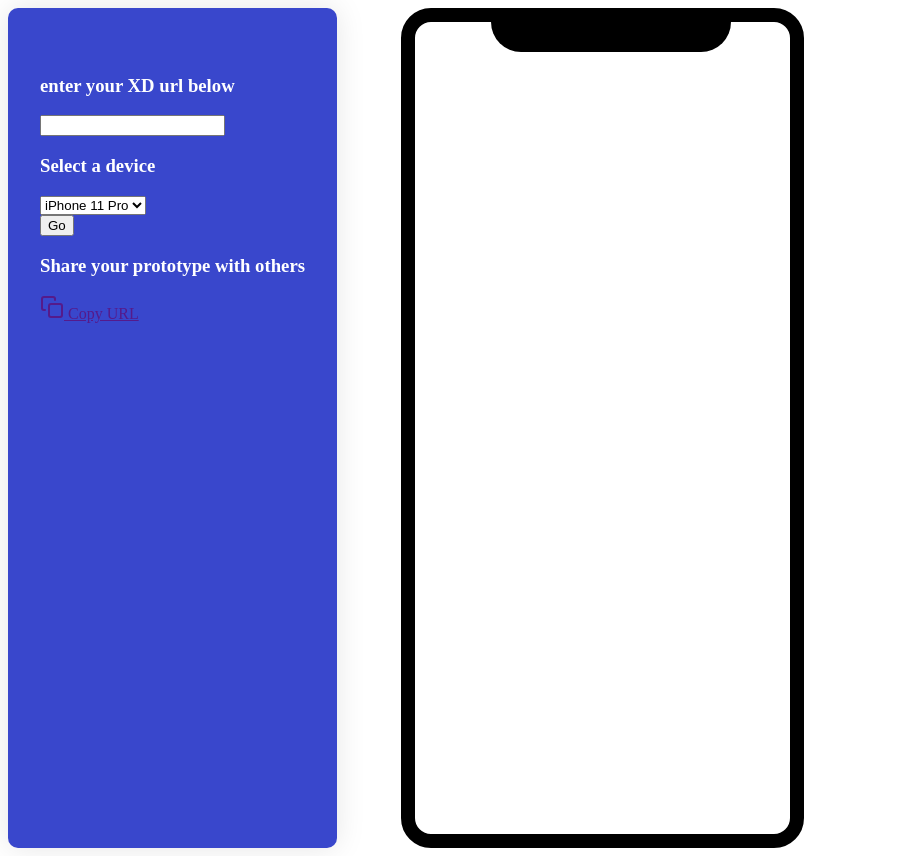
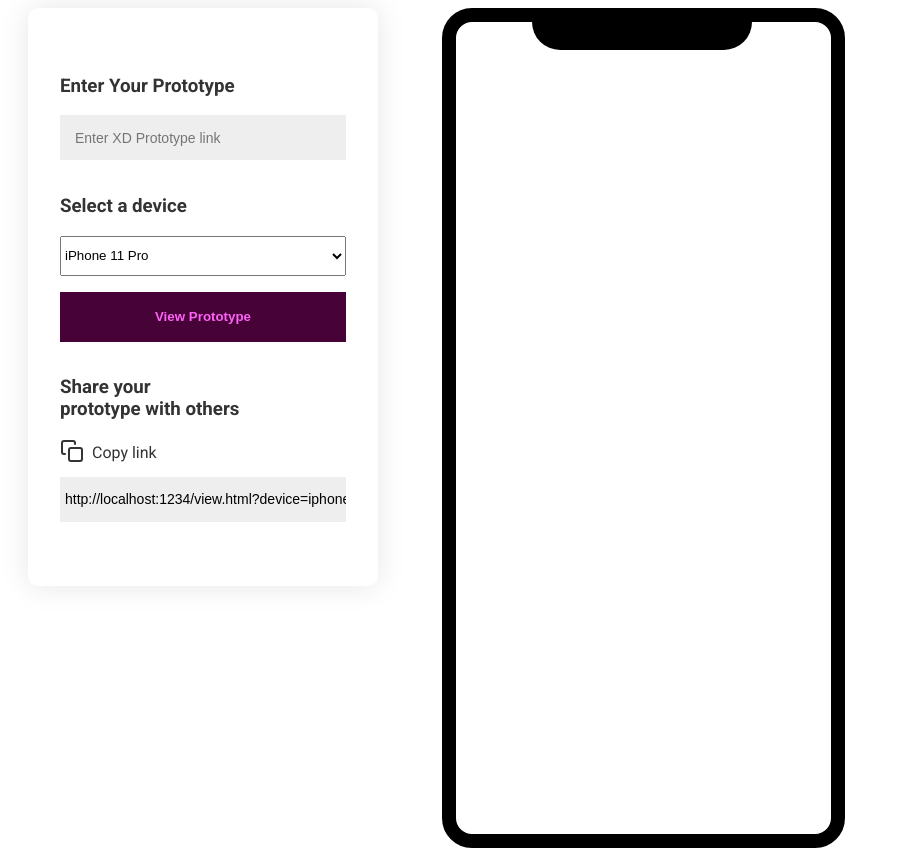
Before and after one commit to ispykenny/xd-prototyper-view, a website with bundled scripts: page index.html in a window 1280 px wide. Shown: the whole page, without its empty margins (0-900 px from the left). Built offline with nearby package versions, Linux system fonts and the light colour scheme.

Commit message:
updated styles and code clean up

```diff
--- a/index.html
+++ b/index.html
@@ -14,29 +14,48 @@
   </section>
 
   <section>
+    <div class="filter-parent">
       <div class="filter">
 
         <div class="filter__inner">
-        <form action="">
-          <h3>enter your XD url below</h3>
-        <input type="text" name="url" id="url">
+          <form action="" autocomplete="off">
 
+
+            <div class="filter__item">
+              <h3>Enter Your Prototype</h3>
+              <input type="text" name="url" id="url" placeholder="Enter XD Prototype link" autocomplete="off">
+            </div>
+
+            <div class="filter__item">
               <h3>Select a device</h3>
               <select name="device" id="device" name="device">
                 <option value="iphone11pro">iPhone 11 Pro</option>
                 <option value="ipad">iPad</option>
               </select>
+            </div>
 
-          <div>
-            <button type="submit">Go</button>
+            <div class="filter__item">
+              <button type="submit">View Prototype</button>
             </div>
           </form>
 
-        <h3>Share your prototype with others</h3>
-          <a href=""><svg xmlns="http://www.w3.org/2000/svg" width="24" height="24" viewBox="0 0 24 24" fill="none" stroke="currentColor" stroke-width="2" stroke-linecap="round" stroke-linejoin="round" class="feather feather-copy"><rect x="9" y="9" width="13" height="13" rx="2" ry="2"></rect><path d="M5 15H4a2 2 0 0 1-2-2V4a2 2 0 0 1 2-2h9a2 2 0 0 1 2 2v1"></path></svg> Copy URL</a>
+          <div class="filter__item">
+            <h3>Share your<br> prototype with others</h3>
+            <span class="icon-save">
+              <span>
+                <svg xmlns="http://www.w3.org/2000/svg" width="24" height="24" viewBox="0 0 24 24" fill="none" stroke="currentColor" stroke-width="2" stroke-linecap="round" stroke-linejoin="round" class="feather feather-copy"><rect x="9" y="9" width="13" height="13" rx="2" ry="2"></rect><path d="M5 15H4a2 2 0 0 1-2-2V4a2 2 0 0 1 2-2h9a2 2 0 0 1 2 2v1"></path></svg>
+              </span>
+              <span>Copy link</span>
+            </span>
+            <span>
+              <input type="text" id="shared_url" value="http://localhost:1234/view.html?device=iphone11pro&url=https://xd.adobe.com/view/ddc32464-4460-423b-91c0-a47a0fe96c6a-8890/">
+            </span>
+          </div>
         </div>
 
       </div>
+    </div>
+
     <div class="device-container">
       <div class="device-item">
         <div class="notch"></div>
--- a/styles/_devices.scss
+++ b/styles/_devices.scss
@@ -11,13 +11,22 @@
 		height: 1024px;
 
 		.notch {
-			transform:translateX(50px);
-			width: 300px;
+			transform:translateX(60px);
+			width: 280px;
+			height: 25px;
 		}
 
 		iframe {
       width: 100% !important;
-      top: -0px;
+			top: -0px;
+			transform: translateX(0.13%);
+		}
+	}
+
+	&.iphone11pro {
+
+		iframe {
+			transform: translateX(0.2%);
 		}
 	}
 
@@ -29,11 +38,11 @@
     left: -1px;
 		top: -0px;
 		transition: all 400ms ease;
-		// top: -48px;
+		transform: translateX(0.2%);
 	}
 	.notch {
-		height: 30px;
-		width: 240px;
+		height: 28px;
+		width: 220px;
 		background: black;
 		position: absolute;
 		top: 14px; left: 190px;
--- a/styles/_filter.scss
+++ b/styles/_filter.scss
@@ -1,12 +1,80 @@
 .filter {
   box-shadow: 0px 0px 30px rgba(black, 0.1);
   border-radius: 10px;
-  min-width: 200px;
-  background-color: #3947cc;
-  color: white;
+  min-width: 350px;
+  background-color: #fff;
+  margin-left: 20px;
+  color: #333;
 
   &__inner {
     padding: 3em 2em;
 
   }
+
+  &__item {
+    margin-bottom: 1em;
+
+    a {
+      color: #470237;
+      font-weight: 700;
+    }
+  }
+
+  h3 {
+    margin: 0;
+    padding: 1em 0em 1em 0em;
+  }
+
+  input[type="text"] {
+    height: 45px;
+    width: calc(100% - 5px);
+    margin: 0;
+    padding: 0;
+    padding-left: 5px;
+    border-radius: 0px;
+    -webkit-appearance: none;
+    font-size: 14px;
+    border: none;
+    background: #eee;
+    outline: none;
+
+    &::placeholder {
+      padding-left: 10px;
+    }
+  }
+
+  select {
+    width: 100%;
+    height: 40px;
+  }
+
+  button {
+    background-color: #470237;
+    color: #FE61F8;
+    padding: 1.3em 0em;
+    display:  block;
+    width: 100%;
+    margin-top: 1em;
+    font-weight: 700;
+    border: none;
+    outline: none;
+  }
 }
+
+.icon-save {
+  display: flex;
+  align-items: center;
+  margin-bottom: 10px;
+
+  span:last-of-type {
+    margin-left: 8px;
+  }
+}
+
+
+.center {
+
+  width: 100%;
+  display: flex;
+  justify-content: center;
+}
--- a/styles/style.scss
+++ b/styles/style.scss
@@ -1,4 +1,10 @@
 
+
+@import url('https://fonts.googleapis.com/css2?family=Roboto:wght@400;500;700&display=swap');
+
+body {
+  font-family: 'Roboto', sans-serif;
+}
 
 @import 'devices';
 @import 'filter';
```
Also changed, not shown: js/fetch-device.js (+25 -18 lines), view.html (added, +33 -0 lines), dist/index.html, dist/view.html (added), 5 other files. Lines whose indentation alone changed are shown as unchanged.
